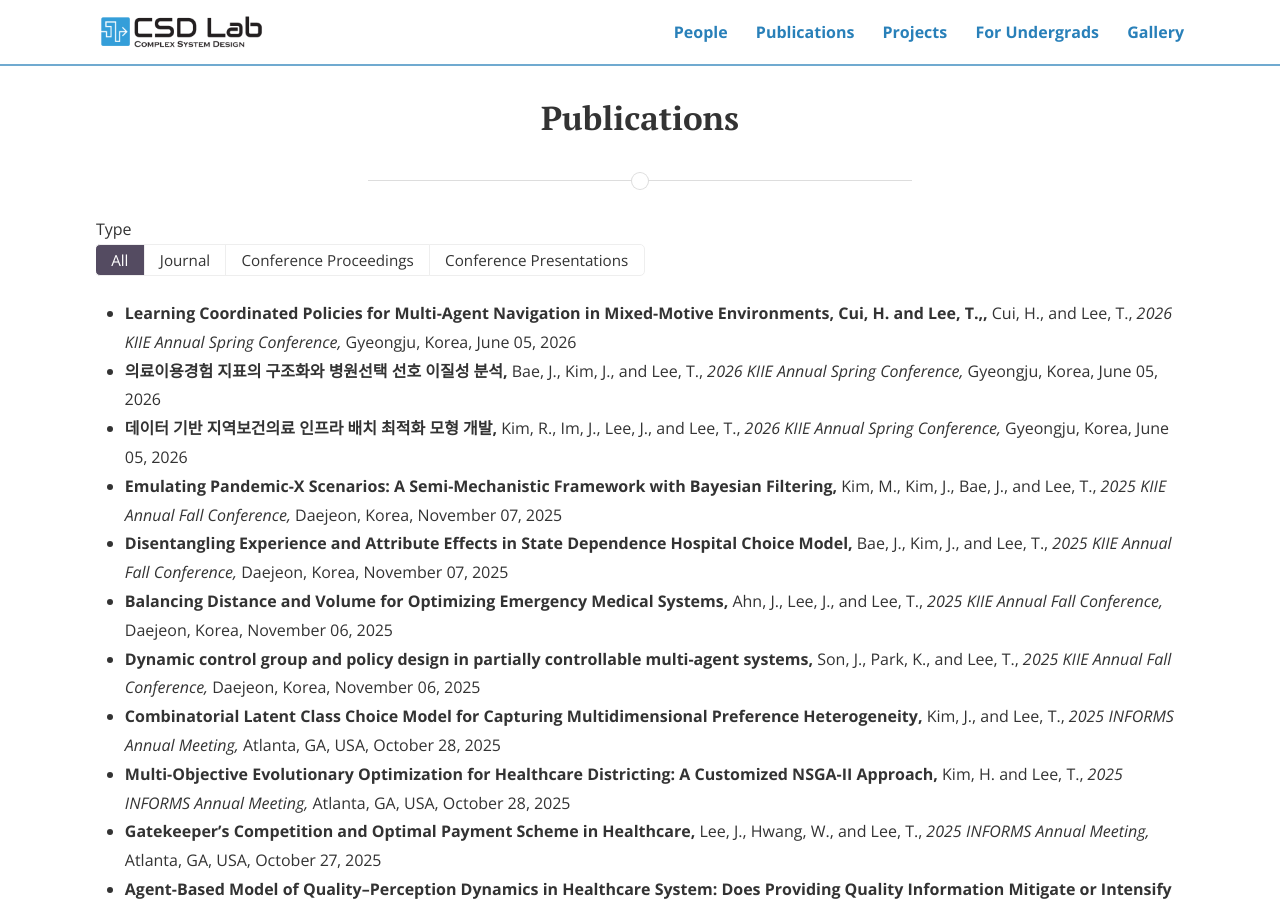
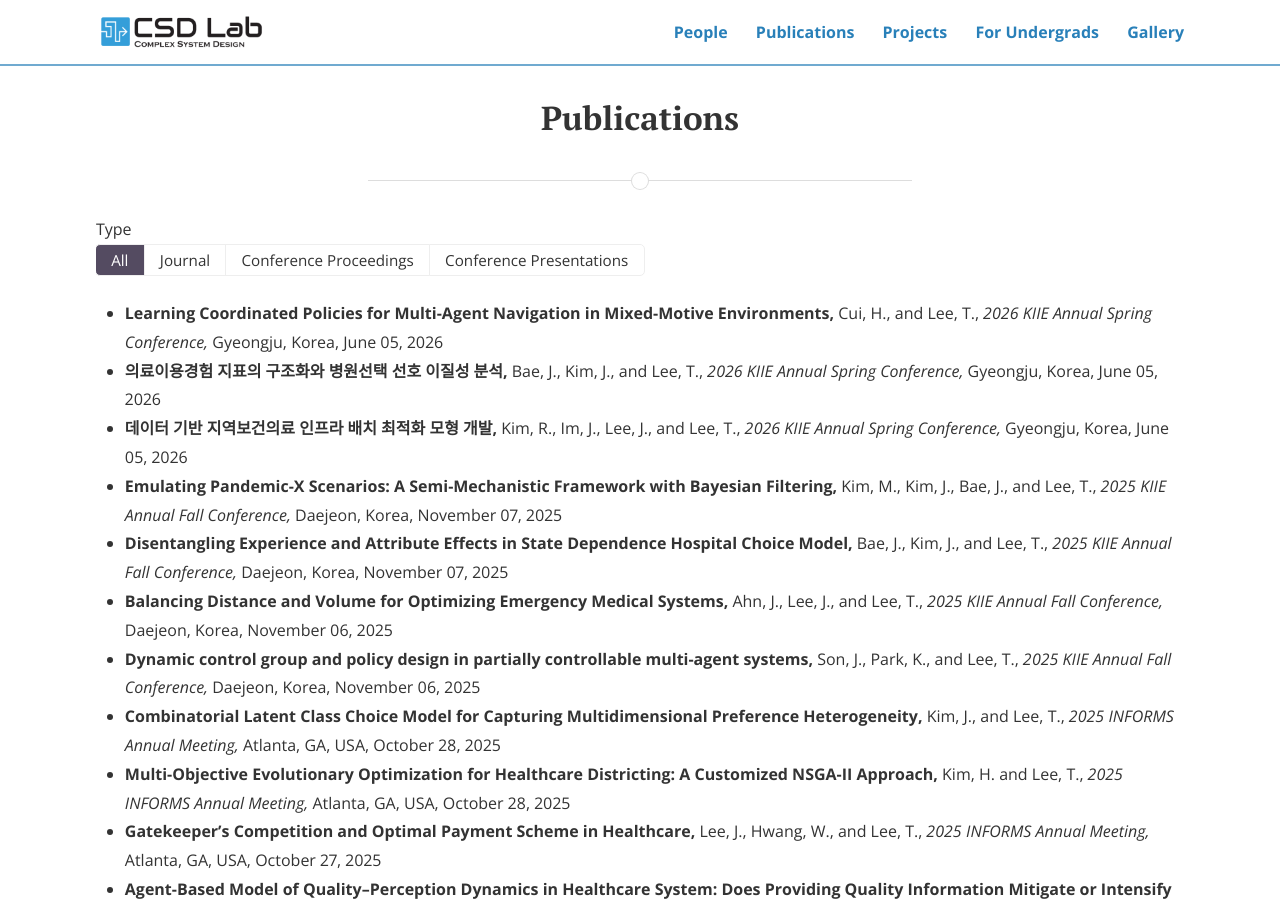
Before and after one commit to CSDlab-KAIST/csdlab-kaist.github.io, a Jekyll site: the page built from publications.html, in a window 1280 px wide and 900 px high. Built offline with Jekyll 4.4.1, drawn with Linux system fonts in a browser that asks for light colours; nearby versions of some CDN libraries.

Commit message:
Update publications.yml

```diff
--- a/_data/publications.yml
+++ b/_data/publications.yml
@@ -2741,7 +2741,7 @@ papers:
     award: ""
     link: ""
 
-  - title: "Learning Coordinated Policies for Multi-Agent Navigation in Mixed-Motive Environments, Cui, H. and Lee, T.,"
+  - title: "Learning Coordinated Policies for Multi-Agent Navigation in Mixed-Motive Environments"
     author: "Cui, H., and Lee, T."
     venue: "2026 KIIE Annual Spring Conference"
     month: June 05
```
